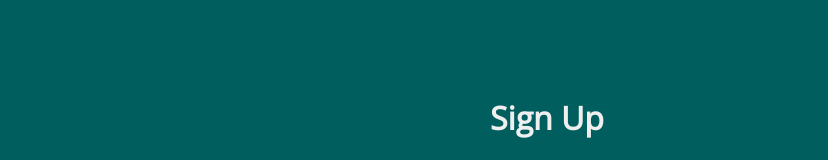
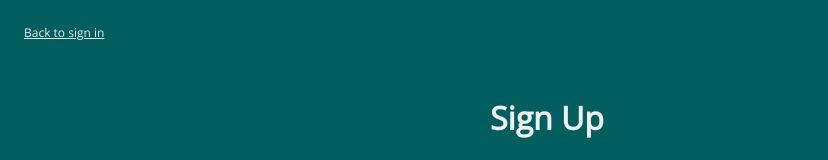
Before and after one commit to bennicodes/budget-buddy, a React (Vite) app: page /sign-up in a window 1280 px wide. Shown: the top 160 px of the page, without its empty margins (0-828 px from the left). Built offline with nearby package versions, Linux system fonts and the light colour scheme.

Commit message:
added link to go back to sign in page

```diff
--- a/src/pages/SignIn/SignIn.jsx
+++ b/src/pages/SignIn/SignIn.jsx
@@ -89,7 +89,7 @@ const SignIn = () => {
         <Button className={styles.signInButton} type="submit">
           {isLoading ? <Spinner /> : "Sign in"}
         </Button>
-        <p className={styles.signUp}>
+        <p className={styles.signUpLink}>
           <NavLink to="/sign-up">Don´t have an account? Sign up</NavLink>
         </p>
       </form>
--- a/src/pages/SignIn/SignIn.module.css
+++ b/src/pages/SignIn/SignIn.module.css
@@ -50,21 +50,21 @@
   color: var(--secondary-text-color);
   opacity: 0.5;
 }
-.signUp,
+.signUpLink,
 .forgotPassword {
   width: 100%;
   color: var(--secondary-text-color);
   font-size: var(--font-size-small);
   padding: var(--spacing-small) 0;
 }
-.signUp {
+.signUpLink {
   text-align: center;
 }
 .forgotPassword {
   text-align: start;
 }
 .forgotPassword a,
-.signUp a {
+.signUpLink a {
   color: var(--secondary-text-color);
   text-decoration: underline;
 }
--- a/src/pages/SignUp/SignUp.jsx
+++ b/src/pages/SignUp/SignUp.jsx
@@ -1,6 +1,6 @@
 // import { createUserWithEmailAndPassword } from "firebase/auth";
 import { useState } from "react";
-import { useNavigate } from "react-router-dom";
+import { NavLink, useNavigate } from "react-router-dom";
 // import { auth } from "../../firebaseConfig";
 import Button from "../../components/Button/Button";
 import ErrorMessage from "../../components/ErrorMessage/ErrorMessage";
@@ -104,6 +104,9 @@ const SignUp = () => {
 
   return (
     <div className={styles.signUpContainer}>
+      <p className={styles.signInLink}>
+        <NavLink to="/sign-in"> Back to sign in</NavLink>
+      </p>
       <form
         className={styles.signUpForm}
         onSubmit={(e) => handleSignUp(e, formData.email, formData.password)}
--- a/src/pages/SignUp/SignUp.module.css
+++ b/src/pages/SignUp/SignUp.module.css
@@ -8,6 +8,17 @@
   flex-direction: column;
   justify-content: center;
   align-items: center;
+}
+.signUpContainer .signInLink a {
+  color: var(--secondary-text-color);
+  font-size: var(--font-size-small);
+  text-decoration: underline;
+  position: absolute;
+  top: 24px;
+  left: 24px;
+}
+.signUpContainer .signInLink a:hover {
+  color: var(--color-hover);
 }
 .signUpForm {
   width: 300px;
```
